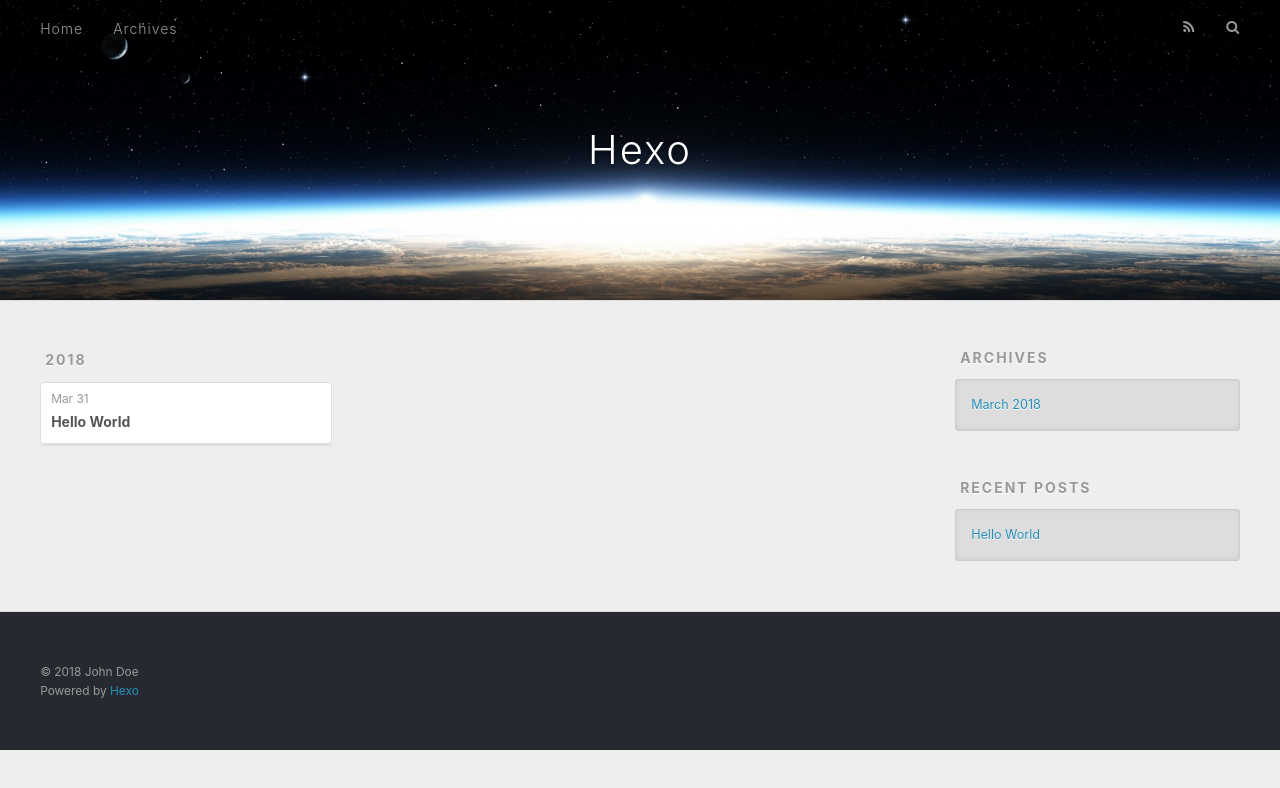
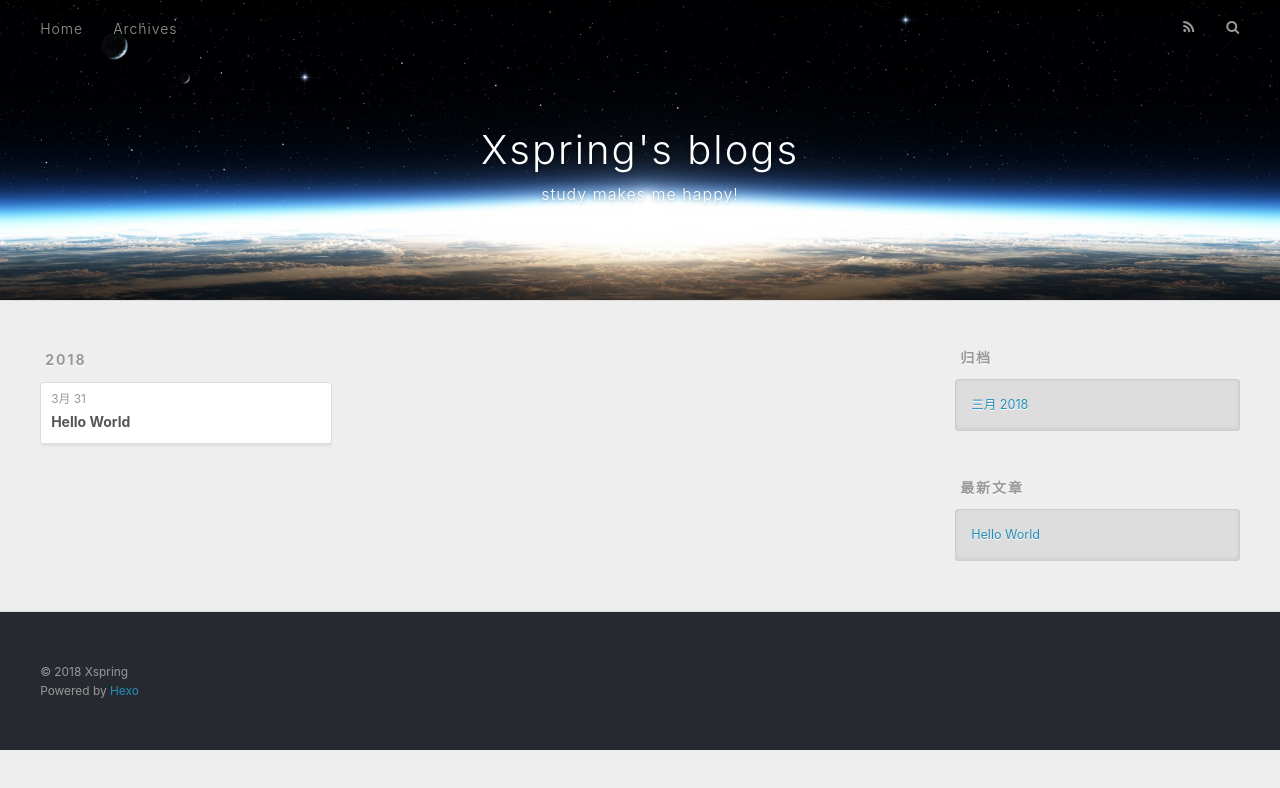
Before and after one commit to xspring14/myblog, a plain HTML site: page archives/index.html in a window 1280 px wide. Drawn offline with nearby package versions, Linux system fonts and the light colour scheme.

Commit message:
Site updated: 2018-03-31 21:58:58

```diff
--- a/archives/index.html
+++ b/archives/index.html
@@ -5,17 +5,17 @@
 
 
 
-  <title>Archives | Hexo</title>
+  <title>归档 | Xspring&#39;s blogs</title>
   <meta name="viewport" content="width=device-width, initial-scale=1, maximum-scale=1">
   <meta property="og:type" content="website">
-<meta property="og:title" content="Hexo">
+<meta property="og:title" content="Xspring&#39;s blogs">
 <meta property="og:url" content="http://yoursite.com/archives/index.html">
-<meta property="og:site_name" content="Hexo">
-<meta property="og:locale" content="default">
+<meta property="og:site_name" content="Xspring&#39;s blogs">
+<meta property="og:locale" content="zh-CN">
 <meta name="twitter:card" content="summary">
-<meta name="twitter:title" content="Hexo">
+<meta name="twitter:title" content="Xspring&#39;s blogs">
 
-    <link rel="alternate" href="/atom.xml" title="Hexo" type="application/atom+xml">
+    <link rel="alternate" href="/atom.xml" title="Xspring&#39;s blogs" type="application/atom+xml">
 
 
     <link rel="icon" href="/favicon.png">
@@ -34,8 +34,12 @@
   <div id="header-outer" class="outer">
     <div id="header-title" class="inner">
       <h1 id="logo-wrap">
-        <a href="/" id="logo">Hexo</a>
+        <a href="/" id="logo">Xspring&#39;s blogs</a>
       </h1>
+
+        <h2 id="subtitle-wrap">
+          <a href="/" id="subtitle">study makes me happy!</a>
+        </h2>
 
     </div>
     <div id="header-inner" class="inner">
@@ -51,7 +55,7 @@
 
           <a id="nav-rss-link" class="nav-icon" href="/atom.xml" title="RSS Feed"></a>
 
-        <a id="nav-search-btn" class="nav-icon" title="Search"></a>
+        <a id="nav-search-btn" class="nav-icon" title="搜索"></a>
       </nav>
       <div id="search-form-wrap">
         <form action="//google.com/search" method="get" accept-charset="UTF-8" class="search-form"><input type="search" name="q" class="search-form-input" placeholder="Search"><button type="submit" class="search-form-submit">&#xF002;</button><input type="hidden" name="sitesearch" value="http://yoursite.com"></form>
@@ -77,7 +81,7 @@
   <div class="archive-article-inner">
     <header class="archive-article-header">
       <a href="/2018/03/31/hello-world/" class="archive-article-date">
-  <time datetime="2018-03-31T13:46:43.401Z" itemprop="datePublished">Mar 31</time>
+  <time datetime="2018-03-31T13:46:43.401Z" itemprop="datePublished">3月 31</time>
 </a>
 
 
@@ -109,9 +113,9 @@
 
 
   <div class="widget-wrap">
-    <h3 class="widget-title">Archives</h3>
+    <h3 class="widget-title">归档</h3>
     <div class="widget">
-      <ul class="archive-list"><li class="archive-list-item"><a class="archive-list-link" href="/archives/2018/03/">March 2018</a></li></ul>
+      <ul class="archive-list"><li class="archive-list-item"><a class="archive-list-link" href="/archives/2018/03/">三月 2018</a></li></ul>
     </div>
   </div>
 
@@ -119,7 +123,7 @@
 
 
   <div class="widget-wrap">
-    <h3 class="widget-title">Recent Posts</h3>
+    <h3 class="widget-title">最新文章</h3>
     <div class="widget">
       <ul>
 
@@ -139,7 +143,7 @@
 
   <div class="outer">
     <div id="footer-info" class="inner">
-      &copy; 2018 John Doe<br>
+      &copy; 2018 Xspring<br>
       Powered by <a href="http://hexo.io/" target="_blank">Hexo</a>
     </div>
   </div>
```
Also changed, not shown: 2018/03/31/hello-world/index.html (+14 -10 lines), archives/2018/03/index.html (+17 -13 lines), archives/2018/index.html (+17 -13 lines), index.html (+16 -12 lines).
